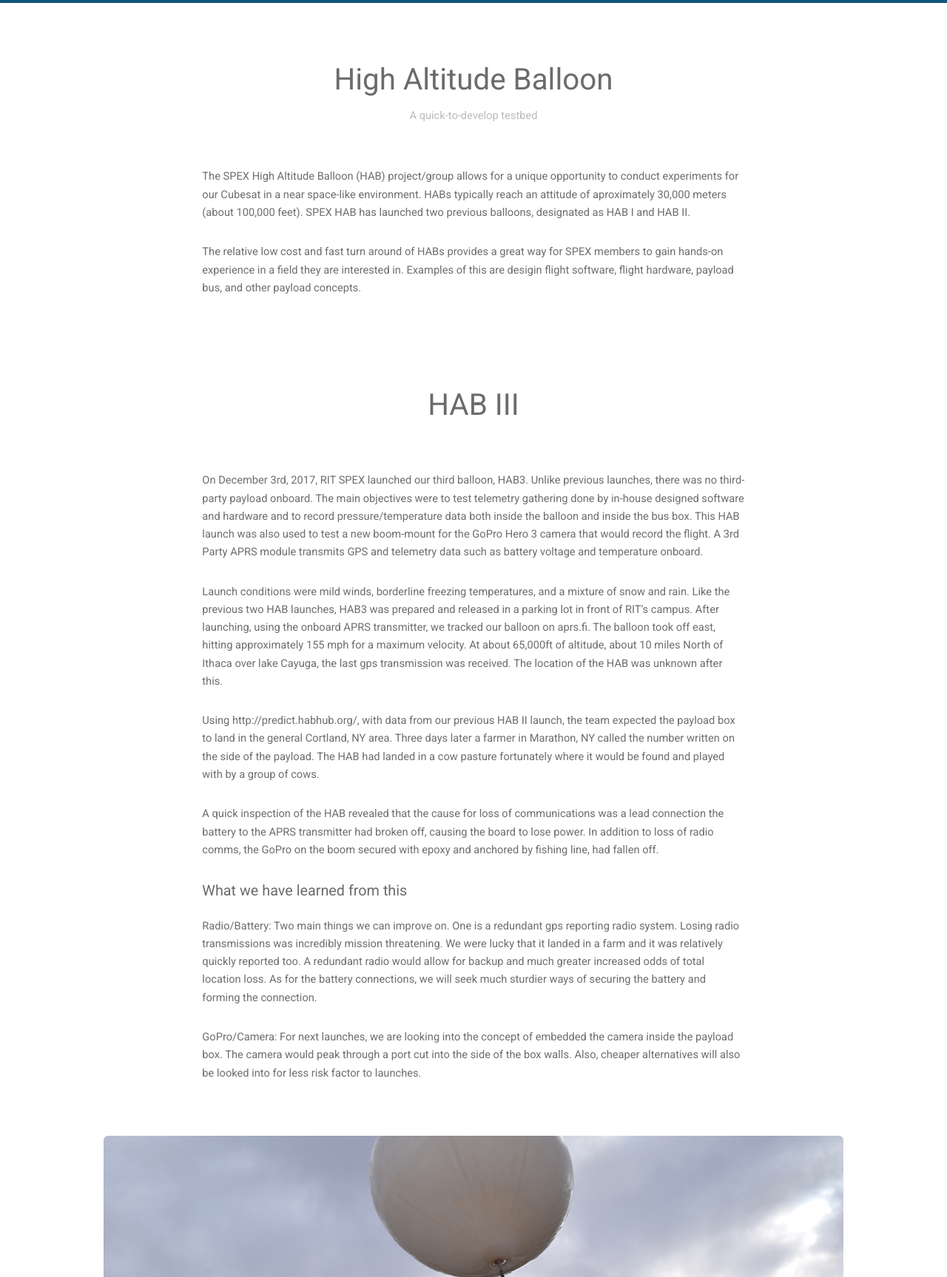
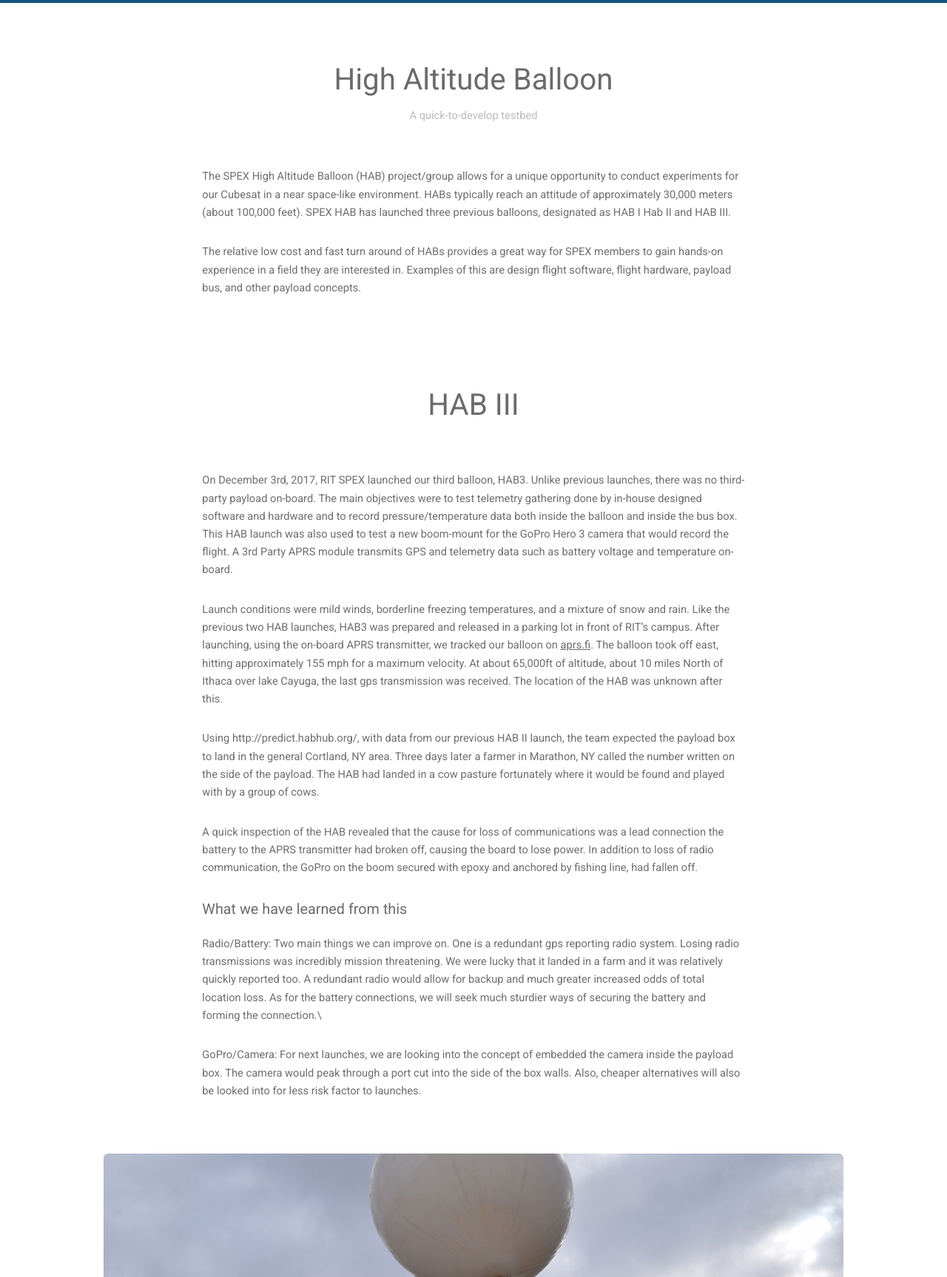
Before and after one commit to rit-spex/SPEXSite, a Flask app: page /hab/ in a window 1280 px wide. Shown: the part 64-1791 px from the top of the page at 74% size. Run offline with Flask 2, Linux system fonts and the light colour scheme; some libraries are stand-ins or nearby versions.

Commit message:
Fixed some spelling on HAB page

```diff
--- a/templates/hab.html
+++ b/templates/hab.html
@@ -22,12 +22,12 @@ SPEX HAB
 					</header>
           <p> The SPEX High Altitude Balloon (HAB) project/group allows for a unique opportunity to
               conduct experiments for our Cubesat in a near space-like environment. HABs typically
-              reach an attitude of aproximately 30,000 meters (about 100,000 feet). SPEX HAB has
-              launched two previous balloons, designated as HAB I and HAB II.
+              reach an attitude of approximately 30,000 meters (about 100,000 feet). SPEX HAB has
+              launched three previous balloons, designated as HAB I Hab II and HAB III.
           </p>
           <p> The relative low cost and fast turn around of HABs provides a great way for SPEX
               members to gain hands-on experience in a field they are interested in. Examples of this
-              are desigin flight software, flight hardware, payload bus, and other payload concepts.
+              are design flight software, flight hardware, payload bus, and other payload concepts.
           </p>
 				</div>
       </section>
@@ -37,19 +37,53 @@ SPEX HAB
           <header class="align-center">
             <h2> HAB III </h2>
           </header>
-          <p>On December 3rd, 2017, RIT SPEX launched our third balloon, HAB3. Unlike previous launches, there was no third-party payload onboard. The main objectives were to test telemetry gathering done by in-house designed software and hardware and to record pressure/temperature data both inside the balloon and inside the bus box. This HAB launch was also used to test a new boom-mount for the GoPro Hero 3 camera that would record the flight. A 3rd Party APRS module transmits GPS and telemetry data such as battery voltage and temperature onboard. </p>
-          <p>Launch conditions were mild winds, borderline freezing temperatures, and a mixture of snow and rain.  Like the previous two HAB launches, HAB3 was prepared and released in a parking lot in front of RIT’s campus.  After launching, using the onboard APRS transmitter, we tracked our balloon on aprs.fi. The balloon took off east, hitting approximately 155 mph for a maximum velocity.  At about 65,000ft of altitude, about 10 miles North of Ithaca over lake Cayuga, the last gps transmission was received. The location of the HAB was unknown after this.</p>
-          <p>Using http://predict.habhub.org/, with data from our previous HAB II launch, the team expected the payload box to land in the general Cortland, NY area. Three days later a farmer in Marathon, NY called the number written on the side of the payload. The HAB had landed in a cow pasture fortunately  where it would be found and played with by a group of cows.</p>
-          <p>A quick inspection of the HAB revealed that the cause for loss of communications was a lead connection the battery to the APRS transmitter had broken off, causing the board to lose power.  In addition to loss of radio comms, the GoPro on the boom secured with epoxy and anchored by fishing line, had fallen off.</p>
+          <p>On December 3rd, 2017, RIT SPEX launched our third balloon, HAB3. Unlike previous launches, there
+              was no third-party payload on-board. The main objectives were to test telemetry gathering done by
+              in-house designed software and hardware and to record pressure/temperature data both inside the
+              balloon and inside the bus box. This HAB launch was also used to test a new boom-mount for the
+              GoPro Hero 3 camera that would record the flight. A 3rd Party APRS module transmits GPS and
+              telemetry data such as battery voltage and temperature on-board.
+          </p>
+
+            <p>Launch conditions were mild winds, borderline freezing temperatures, and a mixture of snow and rain.
+              Like the previous two HAB launches, HAB3 was prepared and released in a parking lot in front of RIT’s
+              campus.  After launching, using the on-board APRS transmitter, we tracked our balloon on  <a href="https://www.aprs.fi">aprs.fi</a>.
+              The balloon took off east, hitting approximately 155 mph for a maximum velocity.  At about 65,000ft
+              of altitude, about 10 miles North of Ithaca over lake Cayuga, the last gps transmission was received.
+              The location of the HAB was unknown after this.
+          </p>
+
+          <p>Using http://predict.habhub.org/, with data from our previous HAB II launch, the team expected
+              the payload box to land in the general Cortland, NY area. Three days later a farmer in Marathon,
+              NY called the number written on the side of the payload. The HAB had landed in a cow pasture
+              fortunately  where it would be found and played with by a group of cows.
+          </p>
+
+          <p>A quick inspection of the HAB revealed that the cause for loss of communications was a lead
+              connection the battery to the APRS transmitter had broken off, causing the board to lose power.
+              In addition to loss of radio communication, the GoPro on the boom secured with epoxy and anchored by
+              fishing line, had fallen off.
+          </p>
+
           <h3>What we have learned from this</h3>
-          <p>Radio/Battery: Two main things we can improve on. One is a redundant gps reporting radio system. Losing radio transmissions was incredibly mission threatening. We were lucky that it landed in a farm and it was relatively quickly reported too.  A redundant radio would allow for backup and much greater increased odds of total location loss.  As for the battery connections, we will seek much sturdier ways of securing the battery and forming the connection.</p>
-          <p>GoPro/Camera: For next launches, we are looking into the concept of embedded the camera inside the payload box. The camera would peak through a port cut into the side of the box walls.  Also, cheaper alternatives will also be looked into for less risk factor to launches.</p>
+
+          <p>Radio/Battery: Two main things we can improve on. One is a redundant gps reporting radio system.
+              Losing radio transmissions was incredibly mission threatening. We were lucky that it landed in a
+              farm and it was relatively quickly reported too.  A redundant radio would allow for backup and
+              much greater increased odds of total location loss.  As for the battery connections, we will
+              seek much sturdier ways of securing the battery and forming the connection.\
+          </p>
+
+          <p>GoPro/Camera: For next launches, we are looking into the concept of embedded the camera inside
+              the payload box. The camera would peak through a port cut into the side of the box walls.
+              Also, cheaper alternatives will also be looked into for less risk factor to launches.
+          </p>
 
         </div>
       </section>
 
     <div class="align-center">
-        <center><img class="img-rounded" src="{{ url_for('static', filename='images/hab3launch.jpg') }}" alt="Hab3"></center>
+        <img class="img-rounded" src="{{ url_for('static', filename='images/hab3launch.jpg') }}" alt="Hab3">
     </div>
 
       <section id="three" class="wrapper" >
@@ -57,7 +91,11 @@ SPEX HAB
               <header class="align-center" >
                   <h2>HAB II - Icarus</h2>
               </header>
-                  <p>HAB II was launched on May 8th, 2016 from the North side of RIT's campus. The main payload of the HAB was testing a Senior Design Project for Anthony Hennig. The basis of the project was a deployment system of spring hinged solar panels on a CubeSat.</p>
+                  <p>HAB II was launched on May 8th, 2016 from the North side of RIT's campus. The main
+                      payload of the HAB was testing a Senior Design Project for Anthony Hennig.
+                      The basis of the project was a deployment system of spring hinged solar panels on a CubeSat.
+                  </p>
+
                   <p>After launch, the HAB team retreated to observe
                       <a href="https://en.wikipedia.org/wiki/Automatic_Packet_Reporting_System">
                           APRS </a> reports on the location and altitude of HAB II. After reaching
@@ -74,7 +112,7 @@ SPEX HAB
 
       <section id="three"  class="wrapper" >
         <div class="align-center" >
-            <center><img class="img-rounded" src="{{ url_for('static', filename='images/habrochester.jpg') }}" alt="Habroch"></center>
+            <img class="img-rounded" src="{{ url_for('static', filename='images/habrochester.jpg') }}" alt="Habroch">
           <figcaption>Still shot from HAB II looking over Rochester, NY and Lake Ontario</figcaption>
         </div>
       </section>
```
